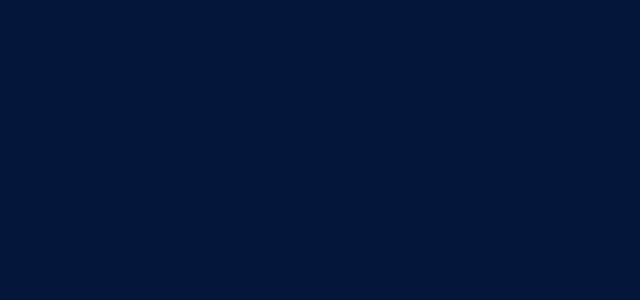
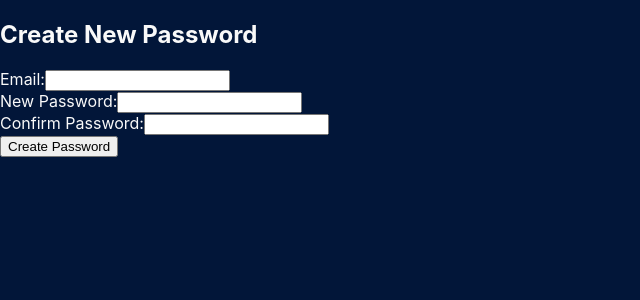
Before and after one commit to shivraj-murali/erp-frontend-v1.0, a React (Create React App) app: page /create-pass in a window 1280 px wide. Before the commit this address had no page. Shown: the top 300 px of the page, without its empty margins (0-640 px from the left). Built offline with nearby package versions, Linux system fonts and the light colour scheme.

Commit message:
authentication done

```diff
--- a/src/App.js
+++ b/src/App.js
@@ -5,6 +5,7 @@ import SignInForm from "./components/SignInForm";
 import ForgotPassword from "./components/ForgotPassword";
 import "./App.css";
 import OTPAuthentication from "./components/OTPAuthentication";
+import CreatePassword from "./components/CreatePassword";
 
 function App() {
   return (
@@ -13,6 +14,7 @@ function App() {
         <Routes>
           <Route path="/forgot-password" element={<ForgotPassword />} />
           <Route path="/otp-auth" element={<OTPAuthentication />} />
+          <Route path="/create-pass" element={<CreatePassword />} />
           <Route path="/" element={<SignInForm />} />
         </Routes>
       </div>
--- /dev/null
+++ b/src/components/CreatePassword.js
@@ -0,0 +1,93 @@
+import React, { useState } from "react";
+import { useNavigate } from "react-router-dom";
+
+function CreatePassword() {
+  const [email, setEmail] = useState("");
+  const [password, setPassword] = useState("");
+  const [confirmPassword, setConfirmPassword] = useState("");
+  const [passwordCreated, setPasswordCreated] = useState(false);
+  const navigate = useNavigate();
+
+  const handleEmailChange = (e) => {
+    setEmail(e.target.value);
+  };
+
+  const handlePasswordChange = (e) => {
+    setPassword(e.target.value);
+  };
+
+  const handleConfirmPasswordChange = (e) => {
+    setConfirmPassword(e.target.value);
+  };
+
+  const handleCreatePassword = async (e) => {
+    e.preventDefault();
+    if (password !== confirmPassword) {
+      console.error("Passwords do not match");
+      return;
+    }
+    try {
+      const response = await fetch(
+        "https://erp-auth.onrender.com/employee/genpass",
+        {
+          method: "POST",
+          headers: {
+            "Content-Type": "application/json",
+          },
+          body: JSON.stringify({ email, password }),
+        }
+      );
+
+      if (response.ok) {
+        setPasswordCreated(true);
+      } else {
+        console.error("Password update failed");
+      }
+    } catch (error) {
+      console.error("Error:", error);
+    }
+  };
+
+  return (
+    <div>
+      <h2>Create New Password</h2>
+      {!passwordCreated ? (
+        <form onSubmit={handleCreatePassword}>
+          <div>
+            <label>Email:</label>
+            <input
+              type="email"
+              value={email}
+              onChange={handleEmailChange}
+              required
+            />
+          </div>
+          <div>
+            <label>New Password:</label>
+            <input
+              type="password"
+              value={password}
+              onChange={handlePasswordChange}
+              required
+            />
+          </div>
+          <div>
+            <label>Confirm Password:</label>
+            <input
+              type="password"
+              value={confirmPassword}
+              onChange={handleConfirmPasswordChange}
+              required
+            />
+          </div>
+          <button type="submit">Create Password</button>
+        </form>
+      ) : (
+        <p>Password created successfully!</p>
+      )}
+      {/*<button onClick={() => navigate.push("/signin")}>Back to Sign In</button>*/}
+    </div>
+  );
+}
+
+export default CreatePassword;
--- a/src/components/OTPAuthentication.js
+++ b/src/components/OTPAuthentication.js
@@ -1,4 +1,5 @@
 import React, { useState } from "react";
+import { Link } from "react-router-dom";
 
 function OTPAuthentication() {
   const [email, setEmail] = useState("");
@@ -57,7 +58,10 @@ function OTPAuthentication() {
           <button type="submit">Authenticate</button>
         </form>
       ) : (
-        <p>Authenticated successfully!</p>
+        <div>
+          <p>Authenticated successfully!</p>
+          <Link to="/create-pass">Enter new password</Link>
+        </div>
       )}
     </div>
   );
```
